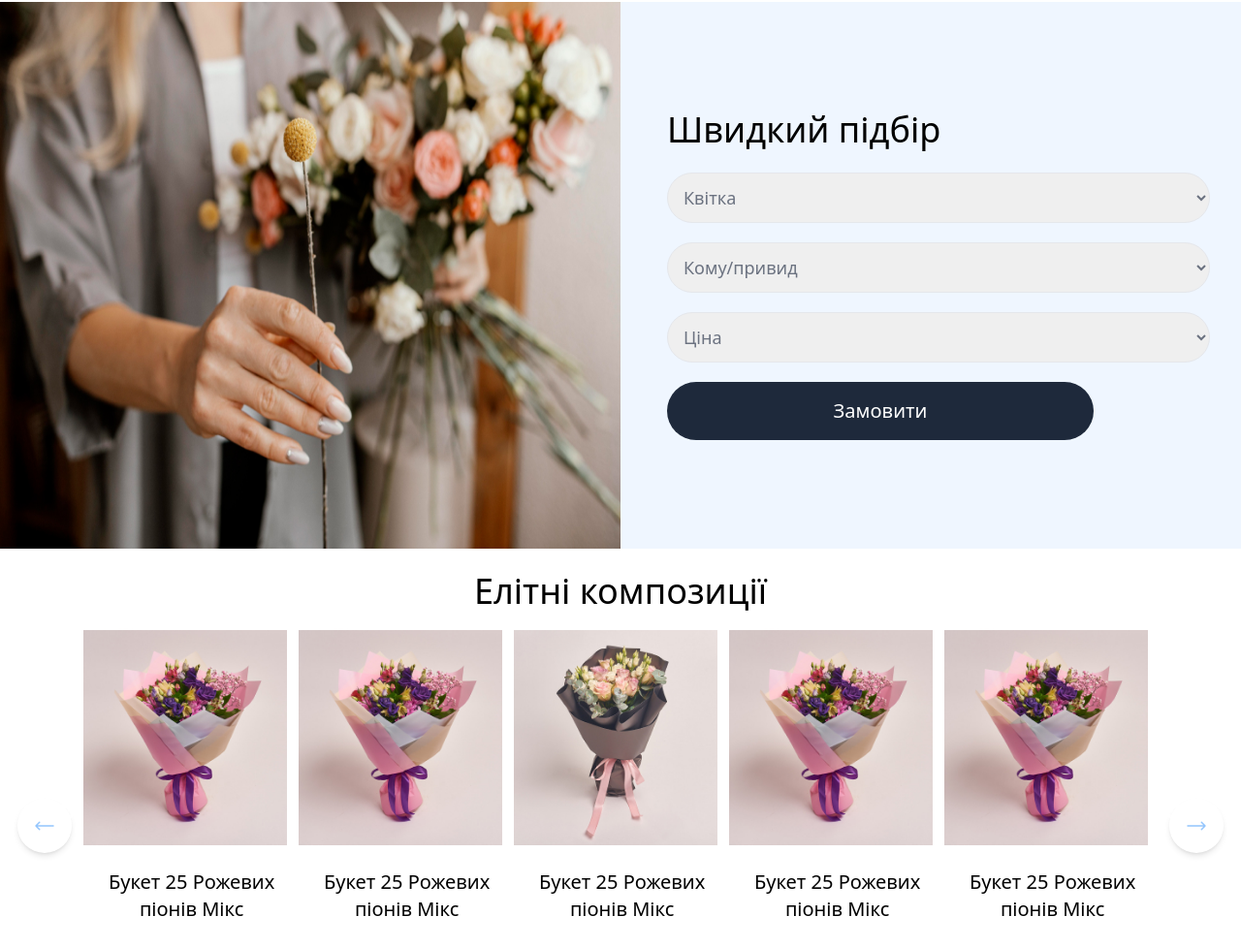
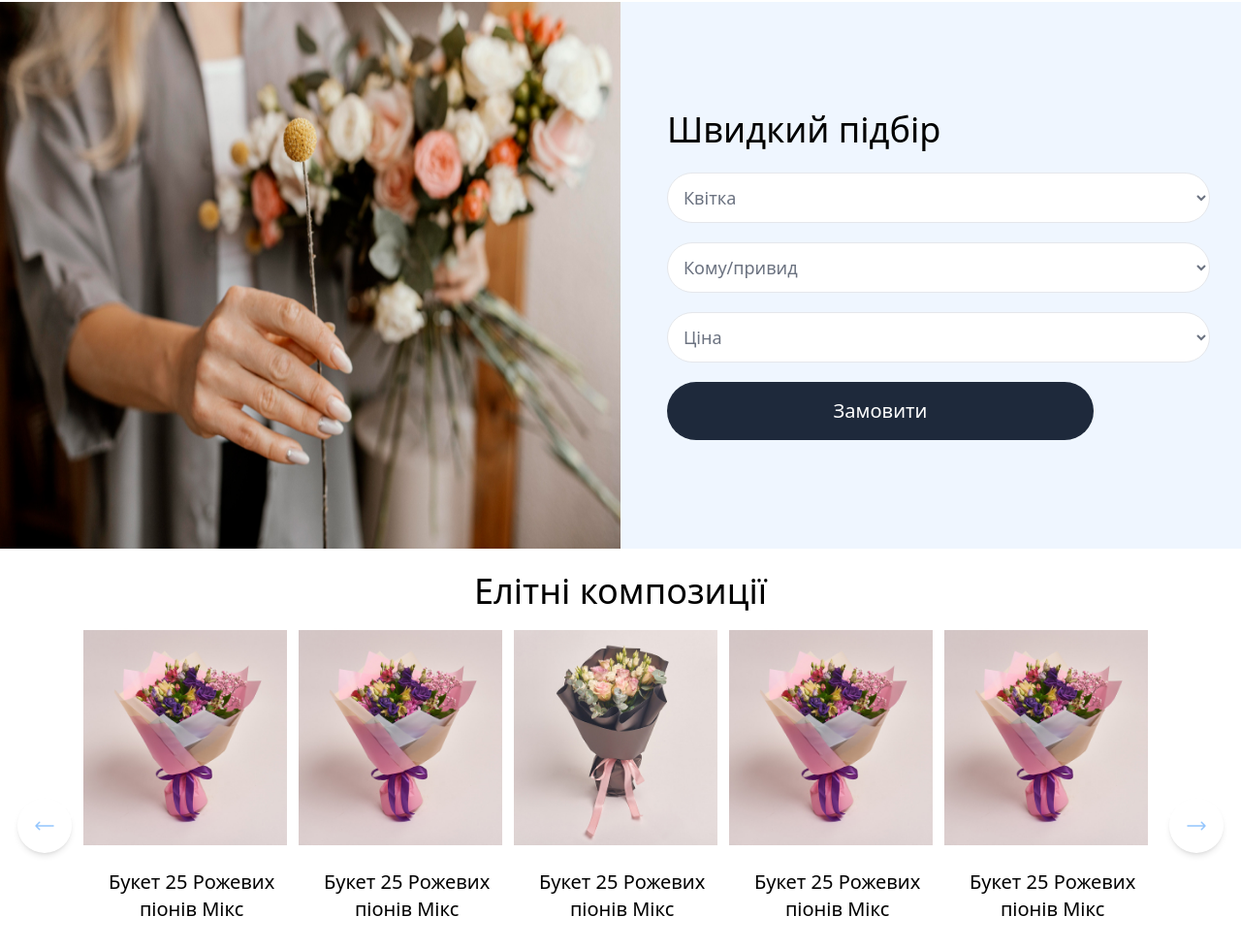
Before and after one commit to whynot-company/epic-flower, a website: page src/index.html in a window 1280 px wide. Shown: the part 2838-3816 px from the top of the page at 97% size. Drawn offline with nearby package versions, Linux system fonts and the light colour scheme.

Commit message:
Path 1.5v

```diff
--- a/src/index.html
+++ b/src/index.html
@@ -37,8 +37,8 @@
         </svg>
     </button>
 
-    <div class="fixed z-40 w-full h-full bg-black bg-opacity-40 hidden" id="helpContent">
-        <div class="bg-[#1A303FE5] p-14 text-center items-center h-full 2xl:h-[720px] sm:rounded-2xl fixed sm:top-5 sm:left-[4%] md:left-[11%] lg:left-[22%] xl:left-[30%] 2xl:left-[33%] overflow-y-auto">
+    <div class="absolute z-40 hidden" id="helpContent">
+        <div class="bg-[#1A303FE5] p-14 text-center items-center sm:rounded-2xl fixed sm:top-5 sm:left-[4%] md:left-[11%] lg:left-[22%] xl:left-[30%] 2xl:left-[33%] overflow-y-auto">
             <h2 class="font-sans font-semibold text-2xl text-white pb-5 uppercase">
                 Залишити повідомлення
             </h2>
@@ -591,25 +591,23 @@
             <div class="p-6 text-center lg:text-left xl:py-28">
                 <h2 class="font-sans font-medium text-xl pb-6 xl:text-4xl">Швидкий підбір</h2>
                 <form class="flex flex-col lg:items-start">
-                    <select class="w-full md:w-[640px] lg:w-[440px] xl:w-[560px] cursor-pointer rounded-full border border-gray-200 p-3 text-lg font-normal text-gray-500 mb-3 xl:mb-5">
-                        <div>
-                            <option>Квітка</option>
-                            <option>f</option>
-                            <option>s</option>
-                            <option>g</option>
-                        </div>
+                    <select class="w-full md:w-[640px] lg:w-[440px] xl:w-[560px] cursor-pointer rounded-full border border-gray-200 p-3 text-lg font-normal text-gray-500 mb-3 xl:mb-5 bg-white">
+                        <option class="rounded-xl bg-[#87A7BE1A]">Квітка</option>
+                        <option class="rounded-xl bg-[#87A7BE1A]">f</option>
+                        <option class="rounded-xl bg-[#87A7BE1A]">s</option>
+                        <option class="rounded-xl bg-[#87A7BE1A]">g</option>
                     </select>
-                    <select class="w-full md:w-[640px] lg:w-[440px] xl:w-[560px] cursor-pointer rounded-full border border-gray-200 p-3 text-lg font-normal text-gray-500 mb-3 xl:mb-5">
-                        <option>Кому/привид</option>
-                        <option></option>
-                        <option></option>
-                        <option></option>
+                    <select class="w-full md:w-[640px] lg:w-[440px] xl:w-[560px] cursor-pointer rounded-full border border-gray-200 p-3 text-lg font-normal text-gray-500 mb-3 xl:mb-5 bg-white">
+                        <option class="rounded-xl bg-[#87A7BE1A]">Кому/привид</option>
+                        <option class="rounded-xl bg-[#87A7BE1A]"></option>
+                        <option class="rounded-xl bg-[#87A7BE1A]"></option>
+                        <option class="rounded-xl bg-[#87A7BE1A]"></option>
                     </select>
-                    <select class="w-full md:w-[640px] lg:w-[440px] xl:w-[560px] cursor-pointer rounded-full border border-gray-200 p-3 text-lg font-normal text-gray-500 mb-3 xl:mb-5">
-                        <option>Ціна</option>
-                        <option></option>
-                        <option></option>
-                        <option></option>
+                    <select class="w-full md:w-[640px] lg:w-[440px] xl:w-[560px] cursor-pointer rounded-full border border-gray-200 p-3 text-lg font-normal text-gray-500 mb-3 xl:mb-5 bg-white">
+                        <option class="rounded-xl bg-[#87A7BE1A]">Ціна</option>
+                        <option class="rounded-xl bg-[#87A7BE1A]"></option>
+                        <option class="rounded-xl bg-[#87A7BE1A]"></option>
+                        <option class="rounded-xl bg-[#87A7BE1A]"></option>
                     </select>
                     <button class="bg-slate-800 text-white font-sans font-medium text-xl w-full md:w-[640px] lg:w-[440px] text-center rounded-full p-4">Замовити</button>
                 </form>
```
